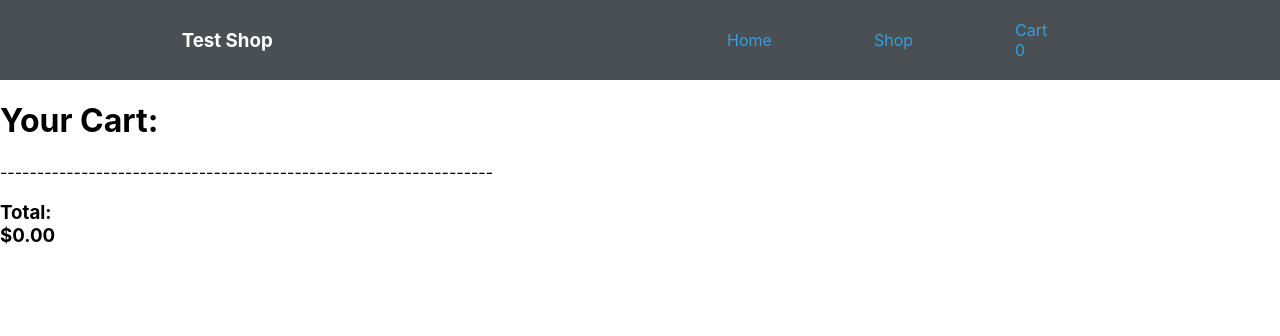
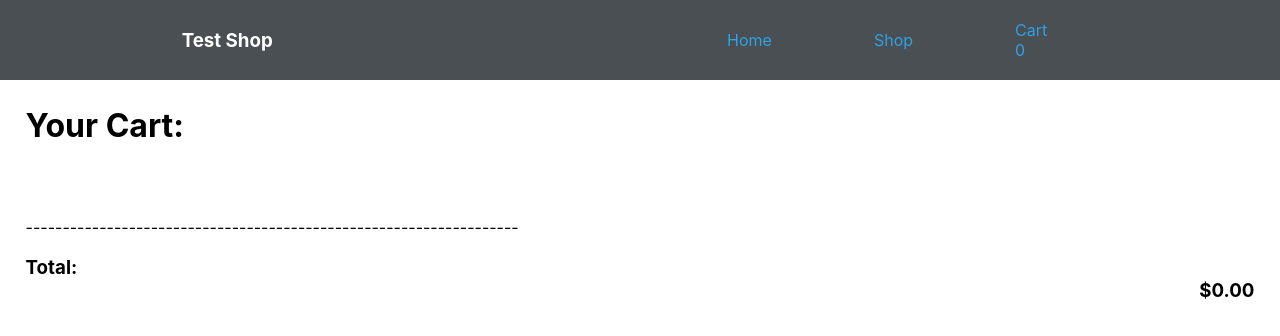
Before and after one commit to TruDarksider/shopping-cart, a React (Create React App) app: page /shoppingcart in a window 1280 px wide. Shown: the top 336 px of the page. Built offline with nearby package versions, Linux system fonts and the light colour scheme.

Commit message:
Margin, right-justified, and button styling additions

```diff
--- a/src/App.css
+++ b/src/App.css
@@ -1,6 +1,17 @@
 /* .App {
   text-align: center;
 } */
+
+.btnRemove {
+  background-color: red;
+  color: white;
+}
+
+button {
+  border: 2px rgb(73, 67, 129) solid;
+  border-radius: 10px;
+  background-color: rgb(0, 195, 255);
+}
 
 .card {
   display: grid;
@@ -23,10 +34,18 @@
   justify-content: space-around;
 }
 
+.cartDetails {
+  padding: 2vw;
+}
+
 .changeQuantity {
   display: flex;
   align-items: center;
   justify-content: center;
+}
+
+.homeText {
+  text-align: center;
 }
 
 input {
@@ -54,3 +73,15 @@ input {
   list-style: none;
   text-decoration: none;
 }
+
+.shoppingCart {
+  margin: 2vw;
+}
+
+.subtotal {
+  text-align: right;
+}
+
+.total {
+  text-align: right;
+}
```
